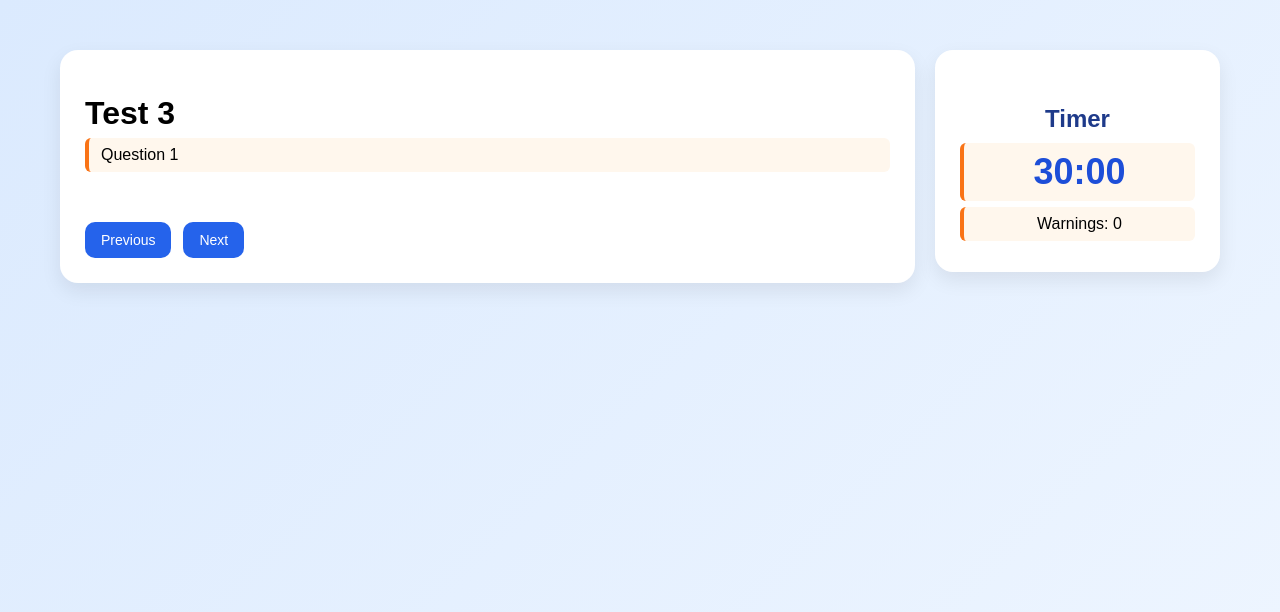
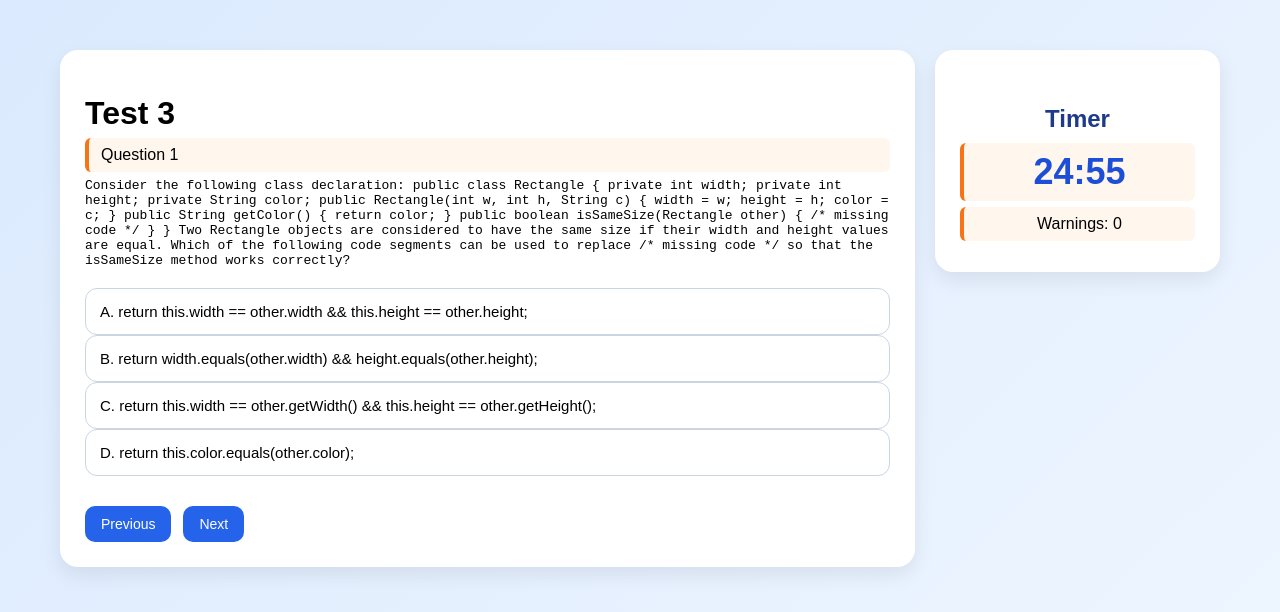
Before and after one commit to seokmin08/AP---CSA-CSMP, a plain HTML site: page pages/test3.html in a window 1280 px wide. Drawn offline with Linux system fonts and the light colour scheme.

Commit message:
fix test3 html

```diff
--- a/pages/test3.html
+++ b/pages/test3.html
@@ -38,7 +38,7 @@
         <div class="test-side">
             <div class="card timer-card">
                 <h2>Timer</h2>
-                <p id="timer">30:00</p>
+                <p id="timer">25:00</p>
                 <p id="exam-warning-count">Warnings: 0</p>
             </div>
         </div>
@@ -51,7 +51,7 @@
         <button id="resume-exam-btn" style="padding:12px 24px; font-size:18px;">시험 계속하기</button>
     </div>
 
-    <script src="../js/test3.js"></script>
+    <script type="module" src="../js/test3.js"></script>
 
     <script>
         // 뒤로가기 방지
```
